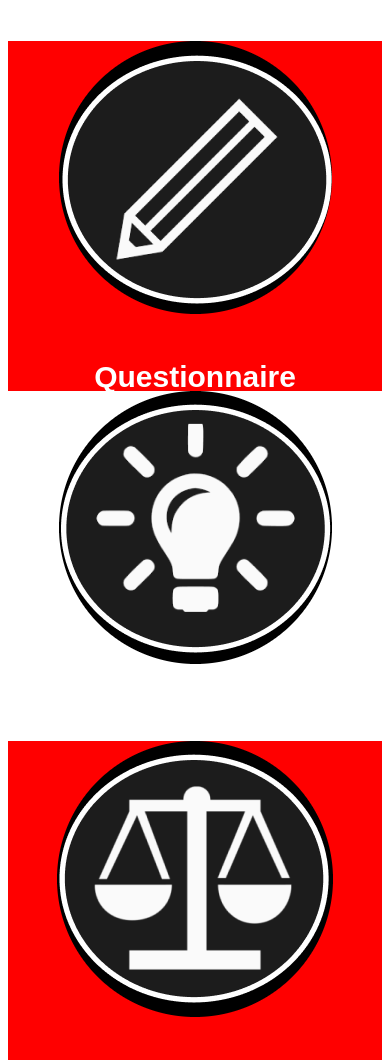
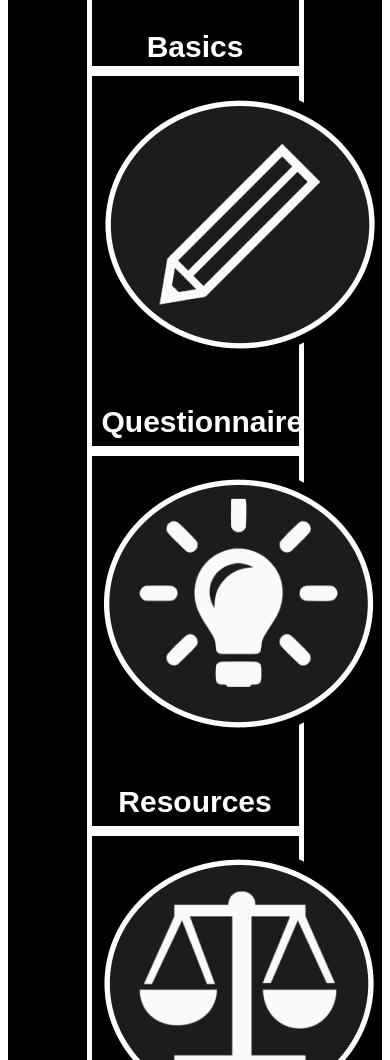
Before and after one commit to YoussefMaksoud/LegalBriefClient, a React app: page / in a window 390 px wide. Shown: the part 2394-3454 px from the top of the page. Built offline with nearby package versions, Linux system fonts and the light colour scheme; some packages are replaced by stand-ins of ours.

Commit message:
Update Home.css

```diff
--- a/src/Styling/Home.css
+++ b/src/Styling/Home.css
@@ -204,21 +204,45 @@
 
     #hwh-icon-1{
         height: 350px;
-        background-color: white;
+        background-color: black;
+        border: 5px solid;
+        text-align: center;
+        border: 5px solid;
+        margin: auto;
+        width: 50%;
+        padding: 10px;
     }
 
     #hwh-icon-2{
         height: 350px;
-        background-color: red;
+        background-color: black;
+        border: 5px solid;
+        text-align: center;
+        border: 5px solid;
+        margin: auto;
+        width: 50%;
+        padding: 10px;
     }
 
     #hwh-icon-3{
         height: 350px;
-        background-color: white;
+        background-color: black;
+        border: 5px solid;
+        text-align: center;
+        border: 5px solid;
+        margin: auto;
+        width: 50%;
+        padding: 10px;
     }
 
     #hwh-icon-4{
         height: 350px;
-        background-color: red;
+        background-color: black;
+        border: 5px solid;
+        text-align: center;
+        border: 5px solid;
+        margin: auto;
+        width: 50%;
+        padding: 10px;
     }
 }
```
